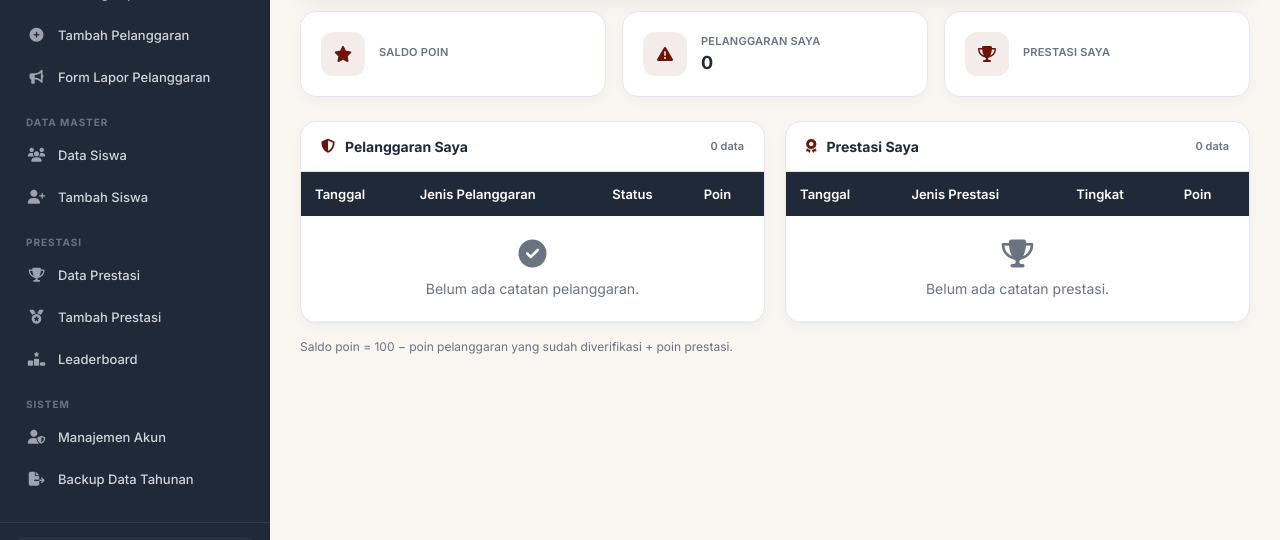
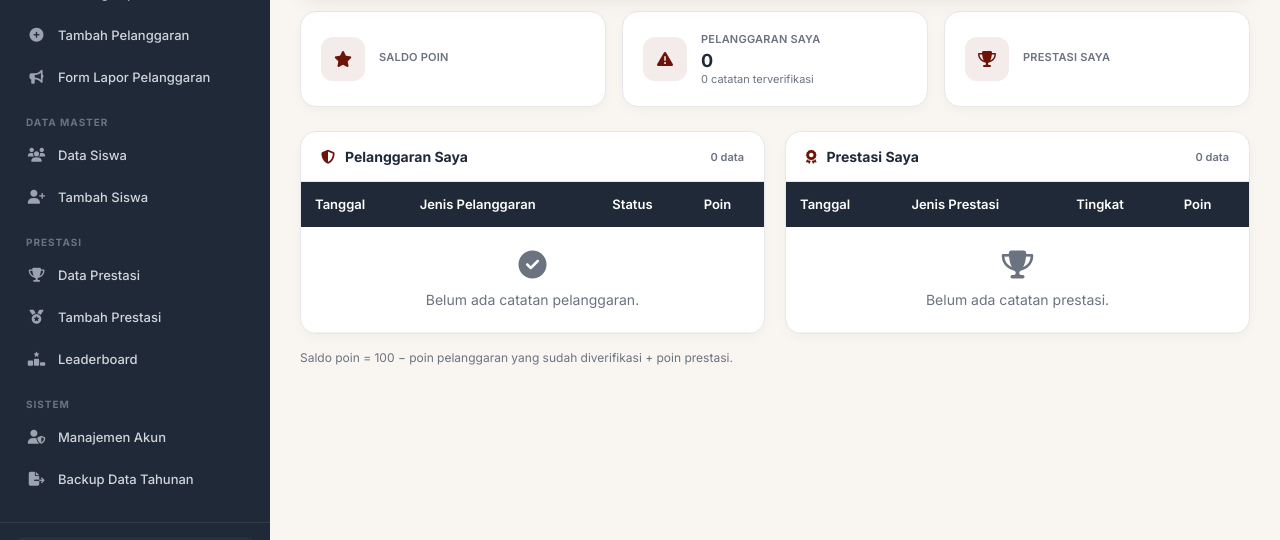
Before and after one commit to Hibakupoxzz/VERITAS, a Laravel app: template resources/views/siswa/portal.blade.php in a window 1280 px wide. Shown: the part 260-800 px from the top of the page. Run offline with Laravel 12, Linux system fonts and the light colour scheme; the template is opened without the code that fills it, so the values that code supplies are empty; a user stored in the database is signed in; data comes from the database, SQL or seed files in the repository; some libraries are stand-ins or nearby versions.

Commit message:
fix(siswa): kartu pelanggaran menampilkan jumlah catatan milik siswa sendiri

```diff
--- a/app/Http/Controllers/SiswaPortalController.php
+++ b/app/Http/Controllers/SiswaPortalController.php
@@ -54,6 +54,7 @@ class SiswaPortalController extends Controller
         $pelanggaransDiverifikasi = $pelanggarans->where('status', 'diverifikasi');
 
         $totalPelanggaran = $pelanggaransDiverifikasi->count();
+        $totalPelanggaranSemuaStatus = $pelanggarans->count();
         $totalPrestasi = $prestasis->count();
         $poinPelanggaran = (int) $pelanggaransDiverifikasi->sum('poin');
         $poinPrestasi = (int) $prestasis->sum('poin');
@@ -64,6 +65,7 @@ class SiswaPortalController extends Controller
             'pelanggarans',
             'prestasis',
             'totalPelanggaran',
+            'totalPelanggaranSemuaStatus',
             'totalPrestasi',
             'poinPelanggaran',
             'poinPrestasi',
--- a/resources/views/siswa/portal.blade.php
+++ b/resources/views/siswa/portal.blade.php
@@ -115,6 +115,14 @@
     line-height: var(--lh-tight);
 }
 
+.portal-siswa-stat-hint {
+    display: block;
+    margin-top: 2px;
+    color: var(--c-text-muted);
+    font-size: var(--fs-xs);
+    line-height: var(--lh-tight);
+}
+
 .portal-siswa-grid {
     display: grid;
     grid-template-columns: repeat(auto-fit, minmax(min(420px, 100%), 1fr));
@@ -222,6 +230,13 @@
             <div>
                 <span class="stat-label">Pelanggaran Saya</span>
                 <div class="portal-siswa-stat-value">{{ $totalPelanggaran }}</div>
+                <span class="portal-siswa-stat-hint">
+                    @if ($totalPelanggaranSemuaStatus > $totalPelanggaran)
+                        {{ $totalPelanggaran }} terverifikasi dari {{ $totalPelanggaranSemuaStatus }} catatan
+                    @else
+                        {{ $totalPelanggaran }} catatan terverifikasi
+                    @endif
+                </span>
             </div>
         </div>
 
```
